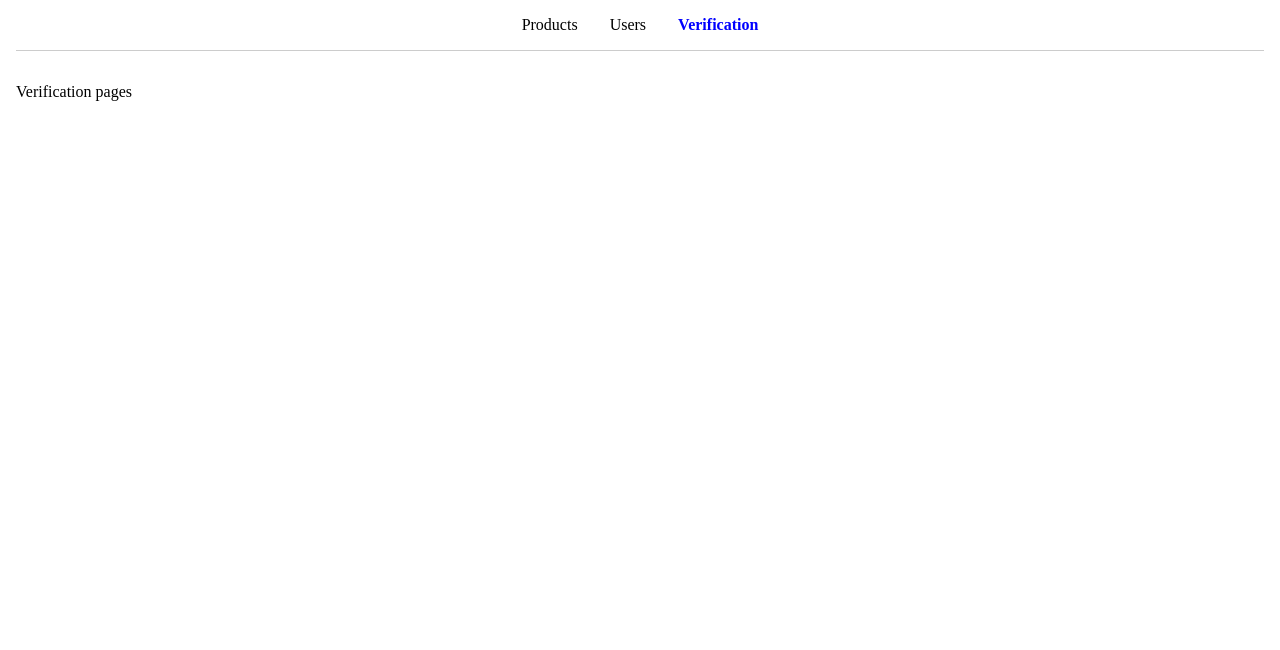
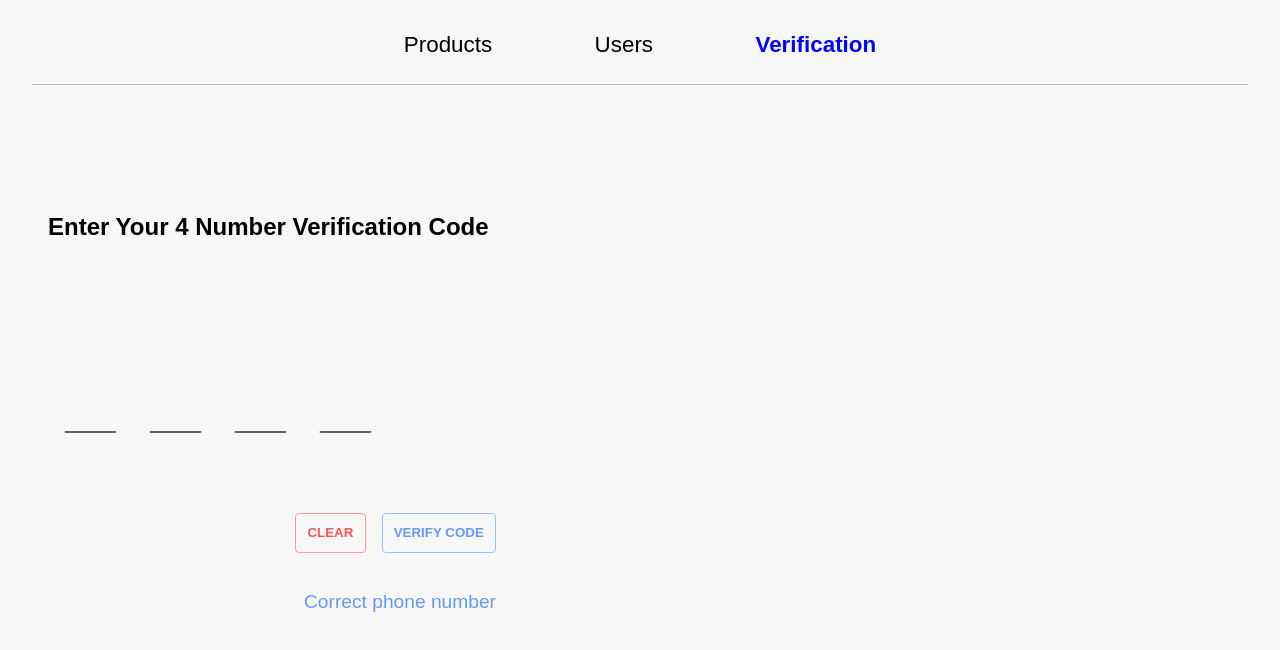
Before and after one commit to Niloofar-anisi/Front-End-Hiring-Test-Projec, a React (Vite) app: page /Verification in a window 1280 px wide. Shown: the top 650 px of the page. Built offline with nearby package versions, Linux system fonts and the light colour scheme.

Commit message:
Feat(components):create a Page Verification

```diff
--- a/src/App.css
+++ b/src/App.css
@@ -5,42 +5,86 @@
   list-style: none;
 }
 #root {
-  padding: 1rem;
+  padding: 2rem;
+}
+body {
+  font-family: "IBM Plex Mono", sans-serif;
+  background-color: #f7f7f7;
 }
 nav {
-  margin-bottom: 2rem;
-  padding-bottom: 1rem;
-  border-bottom: 1px solid #ccc;
+  margin-bottom: 2.4rem;
+  padding-bottom: 1.6rem;
+  border-bottom: 1px solid #bcbcbc;
 }
-
 nav ul {
   display: flex;
   justify-content: center;
-  gap: 2rem;
+  gap:6.4rem;
+  font-size: 1.4rem;
 }
 a {
   text-decoration: none;
   color: black;
 }
-
 a.active {
   font-weight: 700;
   color: blue;
 }
-
-#dashboard {
-  background-color: #f5f5f5;
+.Verification{
+  font-size: 1.8rem;
+}
+.custom-input{
+  background-color: transparent;
+  border: 1px solid transparent;
+  border-bottom: 2px solid rgb(99, 99, 99);
+  border-radius: 2px;
+  padding: 5px;
+  display: inline-block;
+  margin: 5rem 1rem;
+  font-size: 1.4rem;
+}
+.cart{
+  width: 30rem;
+  padding:1rem ;
+}
+.btn-parent{
   display: flex;
+  gap: 1rem;
+  justify-content: flex-end;
+  font-family: "IBM Plex Mono", sans-serif;
 }
-#sidebar {
-  background-color: #dedede;
+button{
+  display: inline-block;
+  padding:0.7rem;
+  border:1px solid #9cbdff;
+  background-color: transparent;
+  border-radius: 4px;
+  color: #6698fa;
+  font-weight: 700;
 }
-#sidebar a {
-  display: block;
-  padding: 0.5rem 1rem;
+.btn-parent>:nth-of-type(1){
+  border:1px solid #fc9898;
+  color: #ff5454;
+}
+h2{
+  margin: 4.6rem 0;
+}
+p{
+  font-size: 1.2rem;
+  color: #6698fa;
+  margin: 2.4rem  0rem;
+  text-align: right;
+  cursor: pointer;
 }
 
-#sidebar a.active {
-  background-color: rgb(88, 88, 235);
-  color: white;
+textarea:focus, input:focus{
+  outline: none;
 }
+
+input[type=number]::-webkit-inner-spin-button,
+input[type=number]::-webkit-outer-spin-button {
+    -webkit-appearance: none;
+    -moz-appearance: none;
+    appearance: none;
+    margin: 0;
+}
--- a/src/pages/Products.jsx
+++ b/src/pages/Products.jsx
@@ -3,7 +3,6 @@ import { Link } from "react-router-dom";
 function Products(){
     return <div>
         <h2>products</h2>
-        <Link to="/Users">Users</Link>
     </div>;
 }
 
--- a/src/pages/Users.jsx
+++ b/src/pages/Users.jsx
@@ -1,5 +1,5 @@
 function Users(){
-    return <div>Users pages</div>;
+    return <h3>Users pages</h3>;
 }
 
 export default Users;
--- a/src/pages/Verification.jsx
+++ b/src/pages/Verification.jsx
@@ -1,5 +1,72 @@
-function Verification(){
-    return <div>Verification pages</div>;
-}
+import React, { useState, useRef, useEffect } from 'react';
+
+const Verification = () => {
+
+  const inputs = Array.from({ length: 4 }, () => useRef());
+  const [digits, setDigits] = useState(['', '', '', '']);
+
+  useEffect(() => {
+    inputs[0].current.focus();
+  }, []); // فقط یک بار در ابتدا فوکوس روی اولین اینپوت
+
+  const handleInput = (index, e) => {
+    let value = e.target.value;
+
+    if (!/^\d$/.test(value)) {
+      return; // فقط عدد را قبول کند
+    }
+
+    const newDigits = [...digits];
+    newDigits[index] = value;
+    setDigits(newDigits);
+
+
+    if (index < 3 && value !== '') {
+      inputs[index + 1].current.focus();
+    }
+  };
+
+
+  const clearInputs = () => {
+    setDigits(['', '', '', '']);
+    inputs[0].current.focus();
+  };
+
+
+  const handleVerify = () => {
+   console.log("send.code")
+  };
+
+
+
+
+
+  return (
+    <div className='cart'>
+        <h2>Enter Your 4 Number Verification Code</h2>
+      <div>
+        {digits.map((digit, index) => (
+          <input
+            key={index}
+            ref={inputs[index]}
+            type="number"
+            min={0}
+            max={9}
+            maxLength={1} //  یک حرف را بگیره
+            value={digit}
+            onChange={(e) => handleInput(index, e)}
+            className='custom-input'
+          />
+        ))}
+      </div>
+      <div className='btn-parent'>
+      <button onClick={clearInputs}>CLEAR </button>
+      <button onClick={handleVerify}>VERIFY CODE</button>
+      </div>
+
+      <p>Correct phone number</p>
+    </div>
+  );
+};
 
 export default Verification;
```
